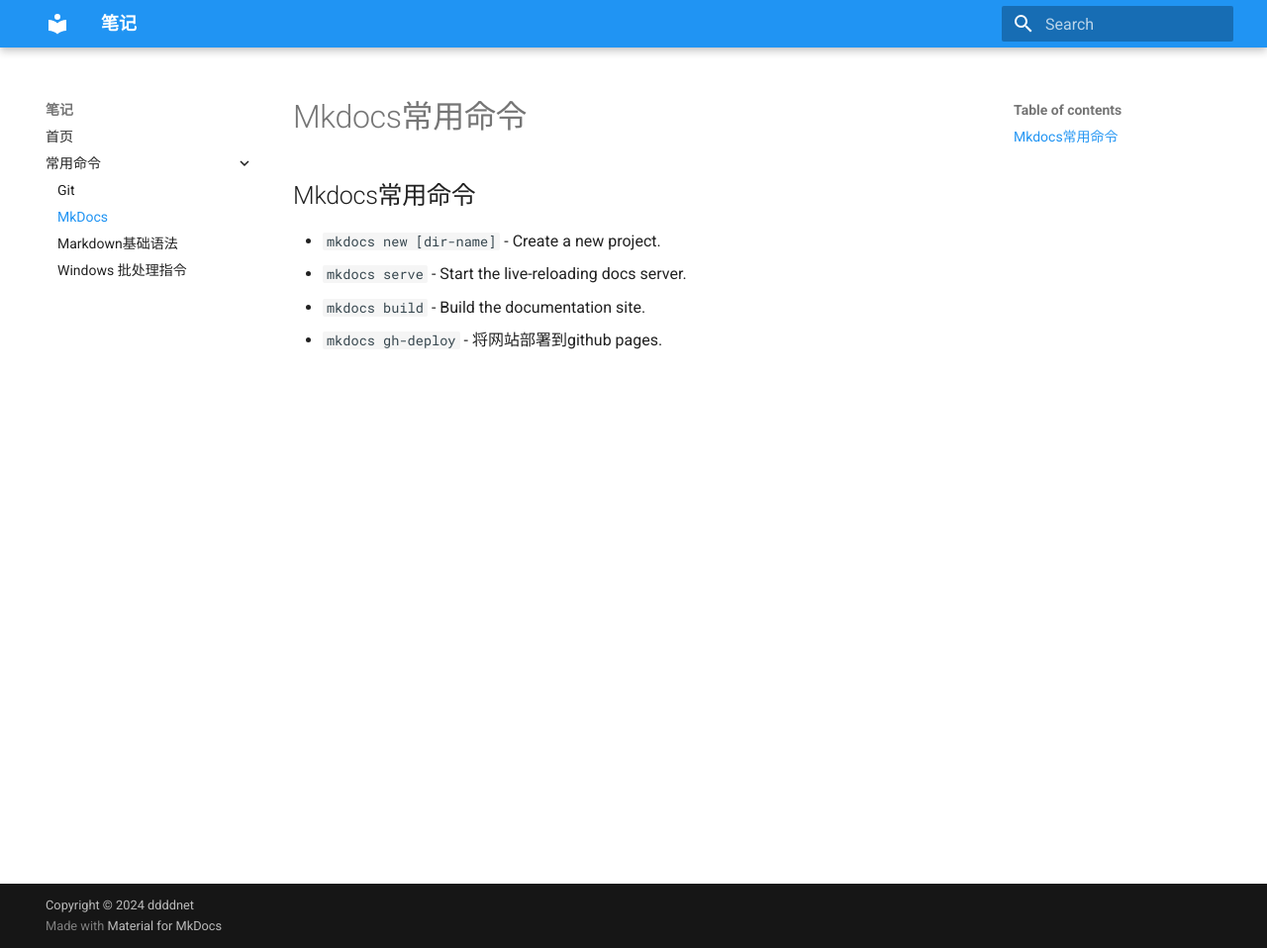
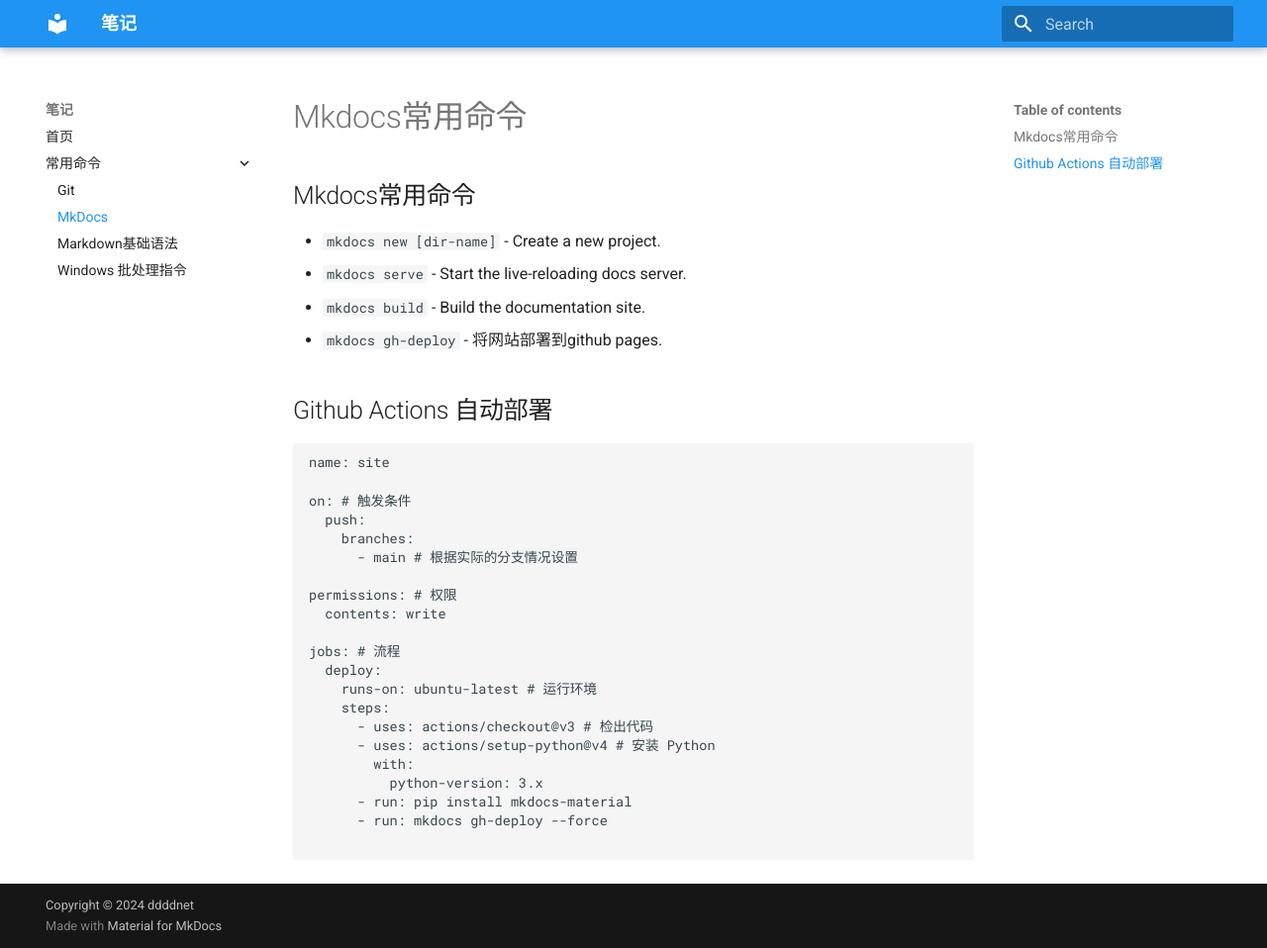
Before and after one commit to ddddnet/study, an MkDocs documentation site: the page built from docs/Mkdocs.md, in a window 1280 px wide and 958 px high. Shown: the whole window at 99% size. Built offline with MkDocs 1.6.1 and Material for MkDocs 9.7.7, drawn with Linux system fonts in a browser that asks for light colours.

Commit message:
github action

````diff
--- a/docs/Mkdocs.md
+++ b/docs/Mkdocs.md
@@ -6,3 +6,29 @@
 - `mkdocs serve` - Start the live-reloading docs server.
 - `mkdocs build` - Build the documentation site.
 - `mkdocs gh-deploy` - 将网站部署到github pages.
+
+## Github Actions 自动部署
+
+```
+name: site
+
+on: # 触发条件
+  push:
+    branches:
+      - main # 根据实际的分支情况设置
+
+permissions: # 权限
+  contents: write
+
+jobs: # 流程
+  deploy:
+    runs-on: ubuntu-latest # 运行环境
+    steps:
+      - uses: actions/checkout@v3 # 检出代码
+      - uses: actions/setup-python@v4 # 安装 Python
+        with:
+          python-version: 3.x
+      - run: pip install mkdocs-material
+      - run: mkdocs gh-deploy --force
+
+```
````
